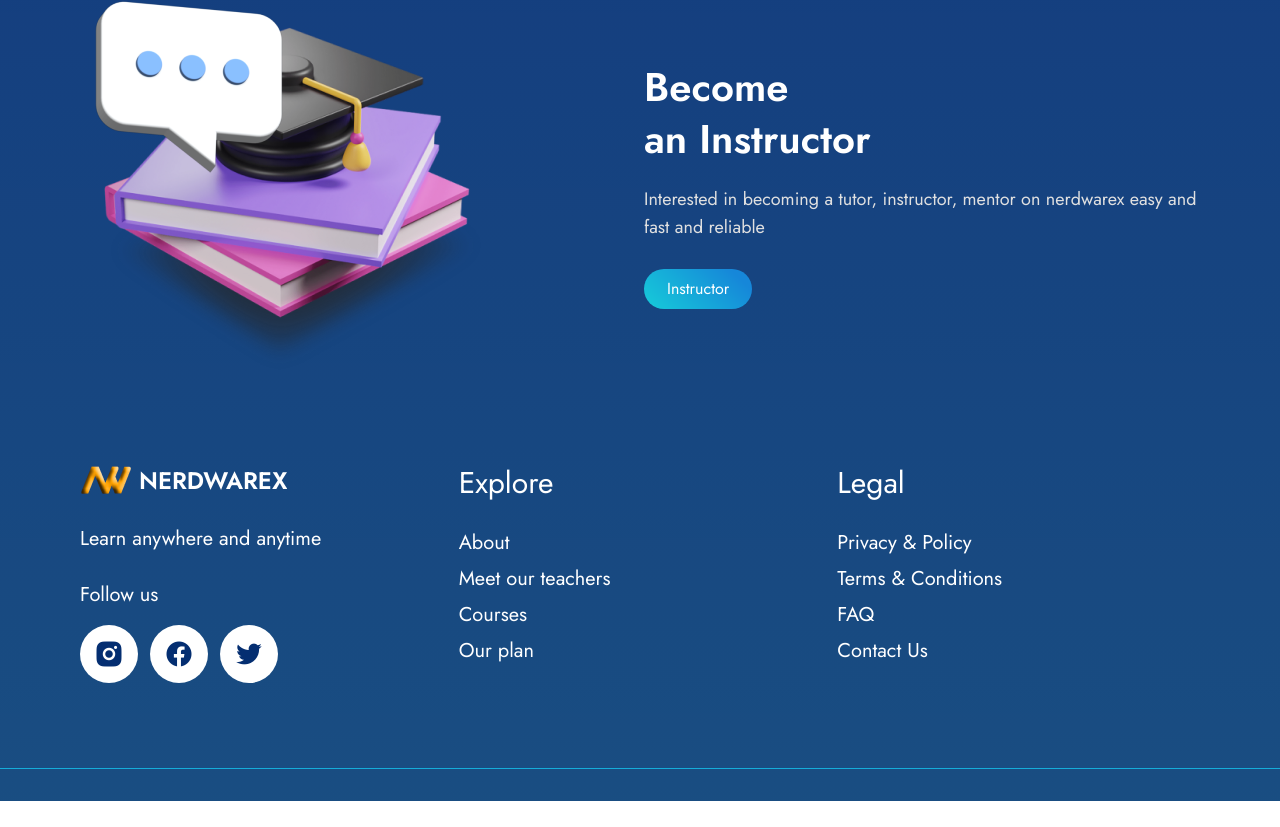
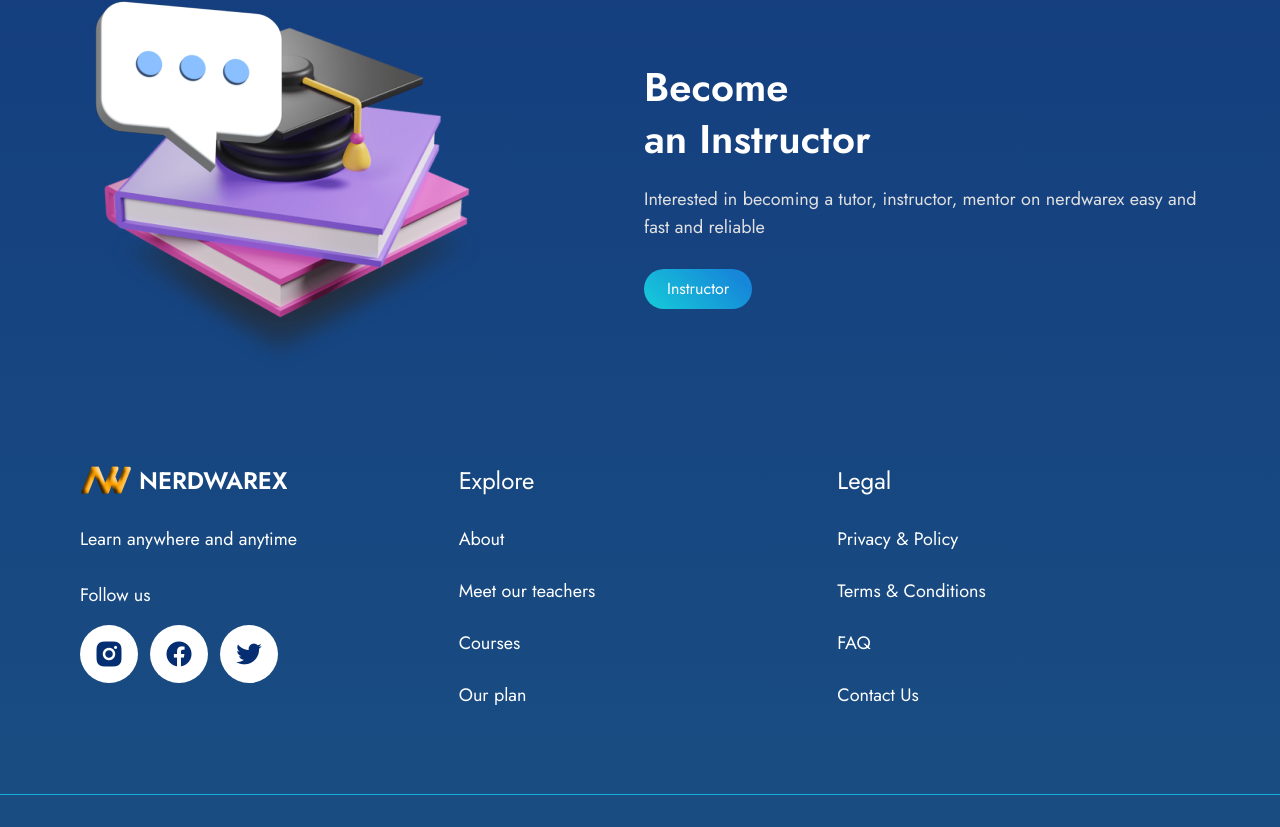
Before and after one commit to NerdwareX/waitlist-react, a React (Create React App) app: page / in a window 1280 px wide. Shown: the part 3581-4408 px from the top of the page. Before the commit the page ends 4382 px from the top, so only its background shows below. Built offline with nearby package versions, Linux system fonts and the light colour scheme.

Commit message:
reduce footer text font size

```diff
--- a/src/components/home/Footer.jsx
+++ b/src/components/home/Footer.jsx
@@ -1,23 +1,22 @@
+import Logo from "../../assets/logo.png";
+import React from "react";
 import { motion } from "framer-motion";
-import React from "react";
-import Logo from '../../assets/logo.png'
-
 
 const Footer = () => {
   return (
-    <section className="mt-20 pb-8 overflow-x-hidden">
+    <section className="mt-20 pb-8 overflow-x-hidden text-white">
       <div className="2xl:px-[186px] lg:px-20 px-8 w-full grid grid-cols-1 md:grid-cols-2 lg:grid-cols-3 gap-4 pb-[85px]">
         {/* col1 */}
         <div className="flex flex-col gap-7">
           <div className="flex gap-1 items-center">
             <img src={Logo} alt="company logo" />
-            <h3 className="text-white text-2xl font-semibold overflow-y-hidden">
+            <h3 className="text-2xl font-semibold overflow-y-hidden">
               NERDWAREX
             </h3>
           </div>
-          <p className="text-white text-xl">Learn anywhere and anytime</p>
+          <p className="text-lg">Learn anywhere and anytime</p>
           <div className="flex flex-col gap-4">
-            <p className="text-white text-xl">Follow us</p>
+            <p className="text-lg">Follow us</p>
             <div className="flex items-center gap-3 ">
               <motion.div
                 className="text-3xl cursor-pointer w-[58px] h-[58px] bg-white grid place-items-center rounded-full"
@@ -41,37 +40,23 @@ const Footer = () => {
           </div>
         </div>
         {/* col2 */}
-        <div className="flex flex-col gap-7 ">
-          <h3 className="lg:text-3xl text-2xl overflow-y-hidden text-white">
-            Explore
-          </h3>
-          <ul className="flex flex-col ga-4">
-            <li className="mb-2 text-white text-xl overflow-y-hidden">About</li>
-            <li className="mb-2 text-white text-xl overflow-y-hidden">
-              Meet our teachers
-            </li>
-            <li className="mb-2 text-white text-xl overflow-y-hidden">
-              Courses
-            </li>
-            <li className=" text-white text-xl overflow-y-hidden">Our plan</li>
+        <div className="flex flex-col gap-7">
+          <h3 className="lg:text-2xl text-xl overflow-y-hidden">Explore</h3>
+          <ul className="flex flex-col text-lg gap-2 lg:gap-4">
+            <li className="mb-2 overflow-y-hidden">About</li>
+            <li className="mb-2 overflow-y-hidden">Meet our teachers</li>
+            <li className="mb-2 overflow-y-hidden">Courses</li>
+            <li className=" overflow-y-hidden">Our plan</li>
           </ul>
         </div>
         {/* col3 */}
         <div className="flex flex-col gap-7">
-          <h3 className="lg:text-3xl text-2xl overflow-y-hidden text-white">
-            Legal
-          </h3>
-          <ul className="flex flex-col ga-4">
-            <li className="mb-2 text-white text-xl overflow-y-hidden">
-              Privacy & Policy
-            </li>
-            <li className="mb-2 text-white text-xl overflow-y-hidden">
-              Terms & Conditions
-            </li>
-            <li className="mb-2 text-white text-xl overflow-y-hidden">FAQ</li>
-            <li className=" text-white text-xl overflow-y-hidden">
-              Contact Us
-            </li>
+          <h3 className="lg:text-2xl text-xl overflow-y-hidden">Legal</h3>
+          <ul className="flex flex-col lg:gap-4 gap-2 text-lg">
+            <li className="mb-2 overflow-y-hidden">Privacy & Policy</li>
+            <li className="mb-2 overflow-y-hidden">Terms & Conditions</li>
+            <li className="mb-2 overflow-y-hidden">FAQ</li>
+            <li className=" overflow-y-hidden">Contact Us</li>
           </ul>
         </div>
       </div>
```
